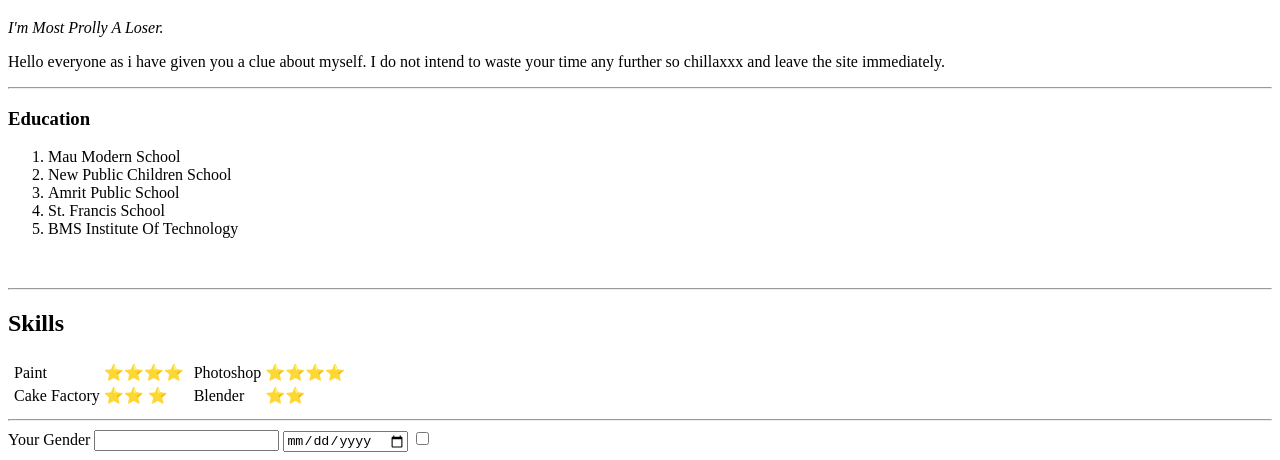
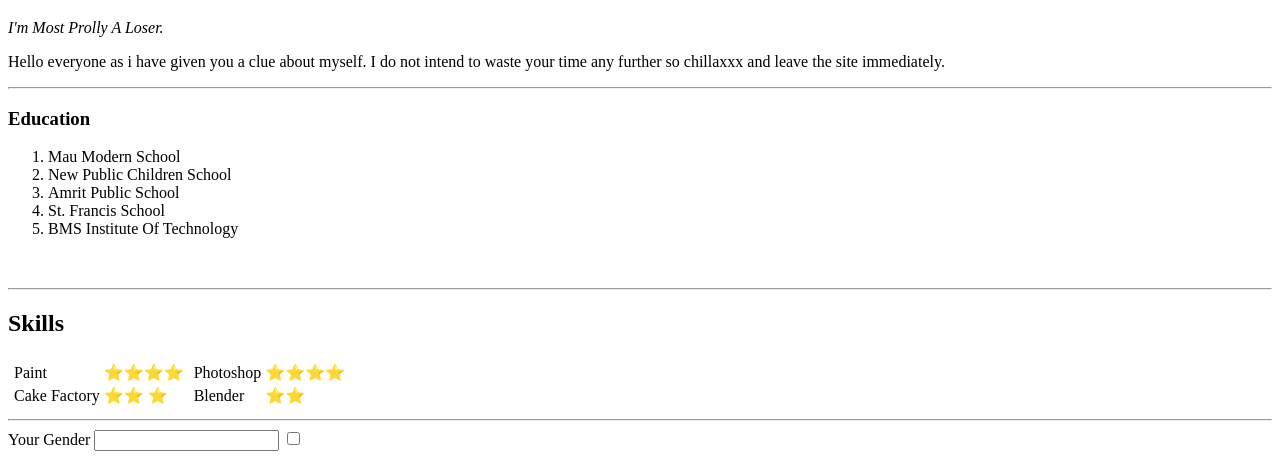
Before and after one commit to venzene/CV, a plain HTML site: page index.html in a window 1280 px wide. Shown: the part 373-833 px from the top of the page. Drawn offline with Linux system fonts and the light colour scheme.

Commit message:
Update index.html

```diff
--- a/index.html
+++ b/index.html
@@ -75,7 +75,6 @@
     <form action="" method="post">
         <label for="">Your Gender</label>
         <input type="text" name="" value="">
-        <input type="date" name="" value="">
         <input type="checkbox" name="" id="">
     </form>
 </body>
```
